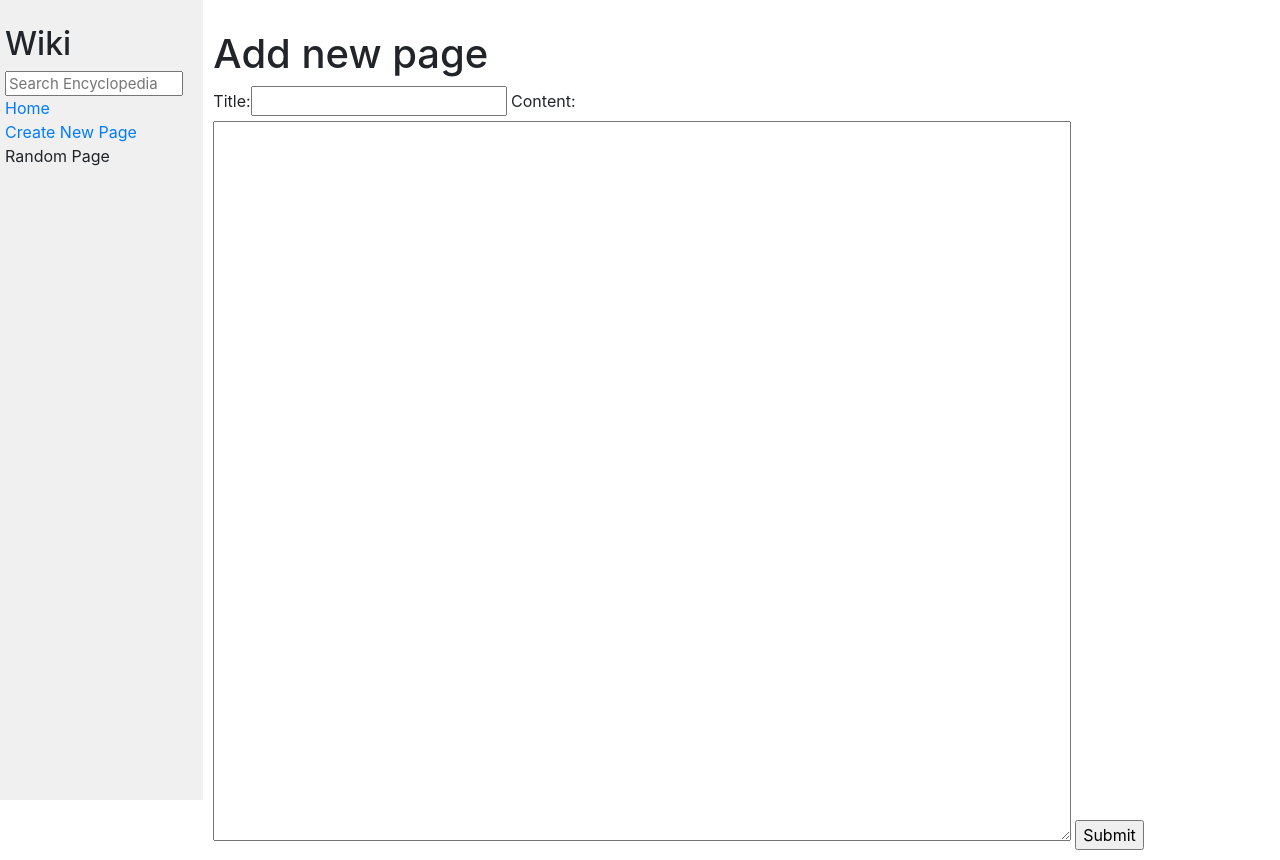
After one commit to BiplopDey/wiki, a Django app: page /add in a window 1280 px wide. The commit adds this page. Run offline with Django 3.2, Linux system fonts and the light colour scheme; some libraries are stand-ins or nearby versions.

Commit message:
Add "Create new page"

```diff
--- /dev/null
+++ b/encyclopedia/templates/encyclopedia/add.html
@@ -0,0 +1,16 @@
+{% extends "encyclopedia/layout.html" %}
+
+{% block title %}
+    Add new page
+{% endblock %}
+
+{% block body %}
+    <h1>Add new page</h1>
+
+    <form action="{% url 'add' %}" method="POST">
+        {% csrf_token %}
+        {{page}}
+        <input type="submit">
+    </form>
+
+{% endblock %}
--- a/encyclopedia/templates/encyclopedia/layout.html
+++ b/encyclopedia/templates/encyclopedia/layout.html
@@ -20,7 +20,7 @@
                     <a href="{% url 'index' %}">Home</a>
                 </div>
                 <div>
-                    Create New Page
+                    <a href="{% url 'add' %}">Create New Page</a>
                 </div>
                 <div>
                     Random Page
--- a/encyclopedia/urls.py
+++ b/encyclopedia/urls.py
@@ -2,7 +2,9 @@ from django.urls import path
 
 from . import views
 
+
 urlpatterns = [
     path("", views.index, name="index"),
-    path("search", views.search, name="search")
+    path("search", views.search, name="search"),
+    path("add", views.newPage, name="add")
 ]
--- a/encyclopedia/views.py
+++ b/encyclopedia/views.py
@@ -1,6 +1,8 @@
+from django.forms import widgets
 from django.http.response import HttpResponseRedirect
 from django.shortcuts import render
 from django.urls import reverse
+from django import forms
 
 from . import util
 from entryPage import views
@@ -26,3 +28,31 @@ def search(request):
             return render(request, "encyclopedia/index.html", {
                 "entries": substring
             })
+
+class Page(forms.Form):
+    title = forms.CharField(label="Title:")
+    content = forms.CharField(widget=forms.Textarea)
+
+def newPage(request):
+    if request.method == "POST":
+        page = Page(request.POST)
+        if page.is_valid():
+            title = page.cleaned_data["title"]
+            if util.get_entry(title):
+                return render(request, "entryPage/title.html", {
+                    "title": "Error",
+                    "content": "The page already exists"
+                })
+            else:
+                content = page.cleaned_data["content"]
+                util.save_entry(title, content)
+                return HttpResponseRedirect(reverse("title", args=(title,)))
+
+        else:
+            return render(request, "encyclopedia/add.html", {
+                'page': page
+            })
+
+    return render(request,"encyclopedia/add.html",{
+            'page': Page()
+    })
```
Also changed, not shown: entries/Java.md (added, +1 -0 lines).
